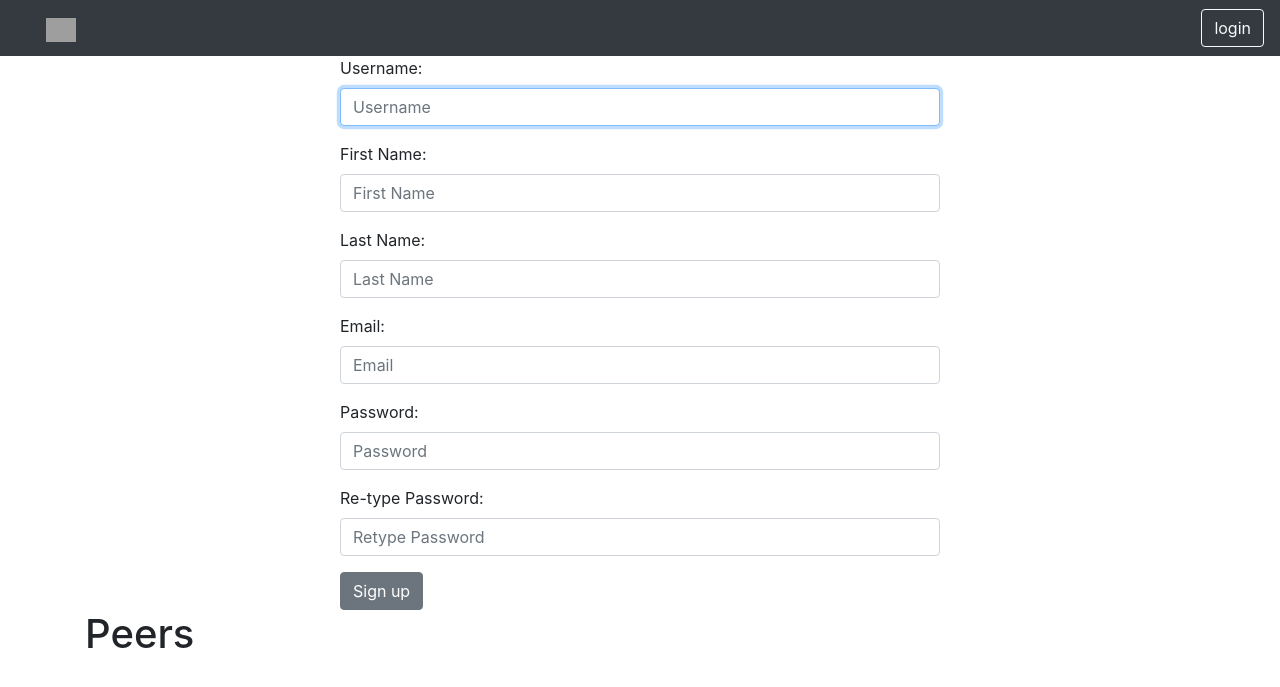
After one commit to Ayobami6/peers_collab, a Django app: page /register in a window 1280 px wide. The commit adds this page. Shown: the top 687 px of the page. Run offline with Django 4.2, Linux system fonts and the light colour scheme; some libraries are stand-ins or nearby versions; grey boxes are pictures that could not be loaded.

Commit message:
implemented the signup page

```diff
--- /dev/null
+++ b/home/forms.py
@@ -0,0 +1,39 @@
+from django.contrib.auth.models import User
+from django import forms
+from django.contrib.auth.forms import UserCreationForm
+
+
+class CreateUserForm(UserCreationForm):
+    first_name = forms.CharField(max_length=50, widget=forms.TextInput(
+        attrs={'placeholder': 'First Name', 'class': 'form-control'}))
+    last_name = forms.CharField(max_length=50, widget=forms.TextInput(
+        attrs={'placeholder': 'Last Name', 'class': 'form-control'}))
+    email = forms.EmailField(max_length=250, widget=forms.TextInput(
+        attrs={'placeholder': 'Email', 'class': 'form-control'}))
+    password1 = forms.CharField(max_length=250, widget=forms.PasswordInput(
+        attrs={'placeholder': 'Password', 'class': 'form-control'}))
+    password2 = forms.CharField(max_length=250, widget=forms.PasswordInput(
+        attrs={'placeholder': 'Retype Password', 'class': 'form-control'}))
+
+    class Meta:
+        model = User
+        fields = ('username', 'first_name', 'last_name',
+                  'email', 'password1', 'password2')
+        widgets = {
+            'email': forms.TextInput(attrs={'class': 'form-control',
+                                            'placeholder': 'Email'}),
+            'username': forms.TextInput(attrs={'class': 'form-control',
+                                               'placeholder': 'Username'}),
+            'first_name': forms.TextInput(attrs={'class': 'form-control',
+                                                 'placeholder': 'Firstname'}),
+            'last_name': forms.TextInput(attrs={'class': 'form-control',
+                                                'placeholder': 'Lastname'}),
+            # 'password1': forms.PasswordInput(attrs={'class': 'form-control',
+            #                                         'placeholder': 'Password'}),
+            # 'password2': forms.PasswordInput(attrs={'class': 'form-control',
+            #                                         'placeholder': 'Password'})
+        }
+
+        labels = {
+            "password2": "Confirm Password"
+        }
--- /dev/null
+++ b/home/templates/home/signup.html
@@ -0,0 +1,36 @@
+{% extends 'template.html' %}
+
+
+{% block content %}
+<form method="post" style="text-align: left; margin: 0 auto; width: 600px;">
+    {% csrf_token %}
+    <!-- {{ form.as_p }} -->
+    <div class="form-group">
+        <label for="{{ form.username.id_for_label }}">Username:</label>
+        {{ form.username }}
+    </div>
+    <div class="form-group">
+        <label for="{{ form.password1.id_for_label }}">First Name:</label>
+        {{ form.first_name }}
+    </div>
+    <div class="form-group">
+        <label for="{{ form.password2.id_for_label }}">Last Name:</label>
+        {{ form.last_name }}
+    </div>
+    <div class="form-group">
+        <label for="{{ form.email.id_for_label }}">Email:</label>
+        {{ form.email }}
+    </div>
+    <div class="form-group">
+        <label for="{{ form.password1.id_for_label }}">Password:</label>
+        {{ form.password1 }}
+    </div>
+    <div class="form-group">
+        <label for="{{ form.password2.id_for_label }}">Re-type Password:</label>
+        {{ form.password2 }}
+    </div>
+    <!-- <input type="Sign up" class="btn btn-secondary" name="Sign up"> -->
+    <button class="btn btn-secondary">Sign up</button>
+</form>
+
+{% endblock %}
--- a/home/templates/home/welcome.html
+++ b/home/templates/home/welcome.html
@@ -1,6 +1,6 @@
 {% extends "template.html" %} {% block content %}
 
-<h1>Welcome to smart notes</h1>
+<h1>Welcome {{user.username}}</h1>
 <p>Today is {{today}}</p>
 
 {% endblock %}
--- a/home/urls.py
+++ b/home/urls.py
@@ -3,6 +3,7 @@ from django.urls import path
 from . import views
 
 urlpatterns = [
-    path('', views.LoginInterfaceView.as_view(), name='login'),
+    path('home/login', views.LoginInterfaceView.as_view(), name='login'),
     path('home', views.HomeView.as_view(), name='home'),
+    path('register', views.SignupView.as_view(), name='signup'),
 ]
--- a/home/views.py
+++ b/home/views.py
@@ -1,13 +1,37 @@
-from django.shortcuts import render
+from django.shortcuts import render, redirect
 from datetime import datetime
 from django.contrib.auth.views import LoginView
 from django.views.generic import TemplateView
+from django.views.generic.edit import CreateView
+from django import forms
 
+
+from . forms import CreateUserForm
 # Create your views here.
 
 
 class LoginInterfaceView(LoginView):
     template_name = "home/login.html"
+    fields = ('username', 'password')
+
+
+# def signup(request):
+#     if request.method == "POST":
+#         form = CreateUserForm(request.POST)
+#         if form.is_valid():
+#             form.save()
+#             return redirect('home/')
+
+#         else:
+#             form = CreateUserForm()
+
+#         return render(request, 'signup.html', {'form': form})
+
+
+class SignupView(CreateView):
+    form_class = CreateUserForm
+    template_name = 'home/signup.html'
+    success_url = 'home/login'
 
 
 class HomeView(TemplateView):
--- a/static/templates/template.html
+++ b/static/templates/template.html
@@ -1,6 +1,7 @@
 {% load static %}
 <!DOCTYPE html>
 <html lang="en">
+
 <head>
     <meta charset="UTF-8" />
     <meta http-equiv="X-UA-Compatible" content="IE=edge" />
@@ -9,48 +10,30 @@
     <!-- Css style -->
     <link rel="stylesheet" href="{% static 'css/style.css' %}" />
     <!-- Font awesome -->
-        <script
-            src="https://kit.fontawesome.com/df6169861f.js"
-            crossorigin="anonymous"
-        ></script>
+    <script src="https://kit.fontawesome.com/df6169861f.js" crossorigin="anonymous"></script>
     <!-- <link rel="stylesheet" href="https://kit.fontawesome.com/df6169861f.css" crossorigin="anonymous"> -->
-        <link
-            rel="stylesheet"
-            href="https://cdn.jsdelivr.net/npm/bootstrap@4.1.3/dist/css/bootstrap.min.css"
-            integrity="sha384-MCw98/SFnGE8fJT3GXwEOngsV7Zt27NXFoaoApmYm81iuXoPkFOJwJ8ERdknLPMO"
-            crossorigin="anonymous"
-        />
+    <link rel="stylesheet" href="https://cdn.jsdelivr.net/npm/bootstrap@4.1.3/dist/css/bootstrap.min.css"
+        integrity="sha384-MCw98/SFnGE8fJT3GXwEOngsV7Zt27NXFoaoApmYm81iuXoPkFOJwJ8ERdknLPMO" crossorigin="anonymous" />
 </head>
 
 <body>
     <nav class="navbar navbar-light bg-dark">
         <div class="container">
             <a class="navbar-brand" href="#">
-                    <img
-                        src="/docs/5.0/assets/brand/bootstrap-logo.svg"
-                        alt=""
-                        width="30"
-                        height="24"
-                    />
+                <img src="/docs/5.0/assets/brand/bootstrap-logo.svg" alt="" width="30" height="24" />
             </a>
         </div>
         <div class="ml-auto">
             {% if user.is_authenticated %}
-                <a href="{% url 'home' %}" class="btn btn-secondary me-1"
-                    >Home</a
-                >
+            <a href="{% url 'home' %}" class="btn btn-secondary me-1">Home</a>
             {% else %}
-                <a href="{% url 'login' %}" class="btn btn-outline-light me-1"
-                    >login</a
-                >
+            <a href="{% url 'login' %}" class="btn btn-outline-light me-1">login</a>
 
             {% endif%}
         </div>
     </nav>
     <div class="container">
-            <div class="box-shadow" id="sign-box">
         {% block content %} {% endblock %}
-            </div>
     </div>
     <footer class="footer-container">
         <div class="container">
@@ -61,19 +44,14 @@
 
 <!-- Optional Js For bootstrap -->
 
-    <script
-        src="https://code.jquery.com/jquery-3.3.1.slim.min.js"
+<script src="https://code.jquery.com/jquery-3.3.1.slim.min.js"
     integrity="sha384-q8i/X+965DzO0rT7abK41JStQIAqVgRVzpbzo5smXKp4YfRvH+8abtTE1Pi6jizo"
-        crossorigin="anonymous"
-    ></script>
-    <script
-        src="https://cdn.jsdelivr.net/npm/popper.js@1.14.3/dist/umd/popper.min.js"
+    crossorigin="anonymous"></script>
+<script src="https://cdn.jsdelivr.net/npm/popper.js@1.14.3/dist/umd/popper.min.js"
     integrity="sha384-ZMP7rVo3mIykV+2+9J3UJ46jBk0WLaUAdn689aCwoqbBJiSnjAK/l8WvCWPIPm49"
-        crossorigin="anonymous"
-    ></script>
-    <script
-        src="https://cdn.jsdelivr.net/npm/bootstrap@4.1.3/dist/js/bootstrap.min.js"
+    crossorigin="anonymous"></script>
+<script src="https://cdn.jsdelivr.net/npm/bootstrap@4.1.3/dist/js/bootstrap.min.js"
     integrity="sha384-ChfqqxuZUCnJSK3+MXmPNIyE6ZbWh2IMqE241rYiqJxyMiZ6OW/JmZQ5stwEULTy"
-        crossorigin="anonymous"
-    ></script>
+    crossorigin="anonymous"></script>
+
 </html>
```
Also changed, not shown: home/templates/home/login.html (+9 -0 lines). Lines whose indentation alone changed are shown as unchanged.
